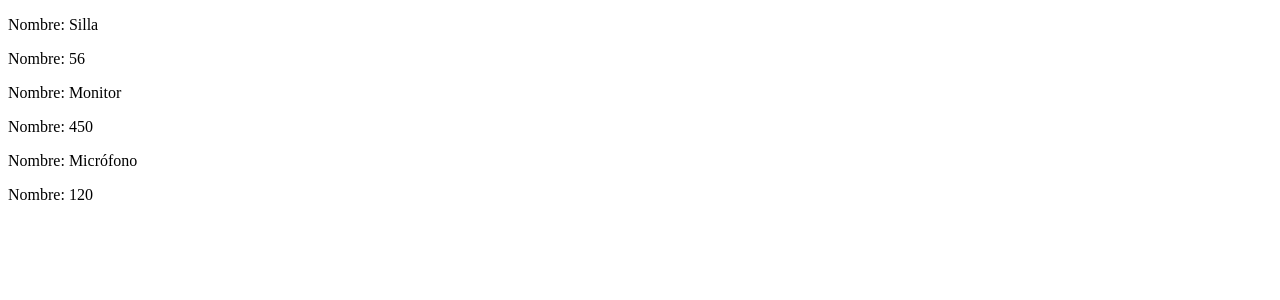
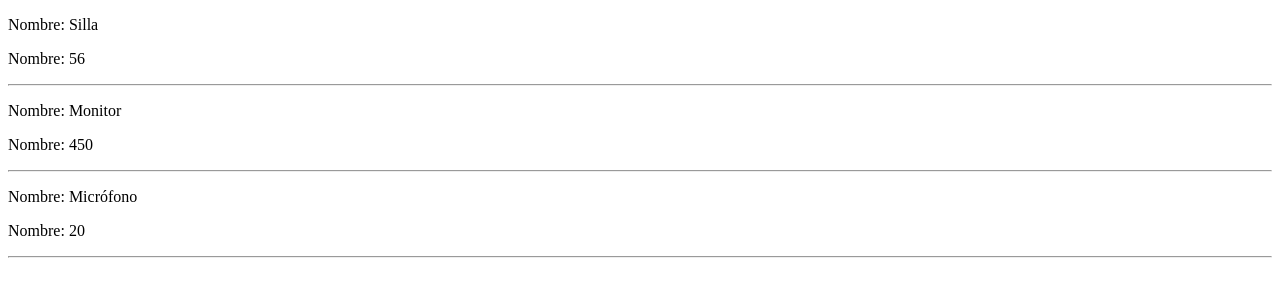
Before and after one commit to mariotoledano/vue-3-ecommerce, a Vue app: page / in a window 1280 px wide. Shown: the top 300 px of the page. Built offline with nearby package versions, Linux system fonts and the light colour scheme.

Commit message:
Algo de TypeScript

```diff
--- /dev/null
+++ b/src/examples/Product.ts
@@ -0,0 +1,4 @@
+export interface Product {
+    name: String;
+    price: number;
+}
--- a/src/examples/ProductCard.vue
+++ b/src/examples/ProductCard.vue
@@ -1,11 +1,20 @@
 <!-- eslint-disable vue/multi-word-component-names -->
 <script lang="ts">
-    export default {
-        props: ['product'],
-    }
+import type { PropType } from 'vue';
+import type { Product } from './Product'
+
+export default {
+    props:{
+        product: {
+            type: Object as PropType<Product>,
+            required: true
+        }
+    },
+}
 </script>
 
 <template>
     <p>Nombre: {{ product.name }}</p>
     <p>Nombre: {{ product.price }}</p>
+    <hr/>
 </template>
--- a/src/examples/ProductList.vue
+++ b/src/examples/ProductList.vue
@@ -1,5 +1,6 @@
 <!-- eslint-disable vue/multi-word-component-names -->
 <script lang="ts">
+import type { Product } from './Product';
 import ProductCard from './ProductCard.vue';
 
 export default {
@@ -8,16 +9,13 @@ export default {
     },
     data(){
         return{
-            products: [
+            products: <Array<Product>> [
                 {name: 'Silla', price: 56},
                 {name: 'Monitor', price:450},
-                {name: 'Micrófono', price:120},
+                {name: 'Micrófono', price:20}
             ]
         }
-    },
-    methods:{
-
-    },
+    }
 }
 </script>
 
```
